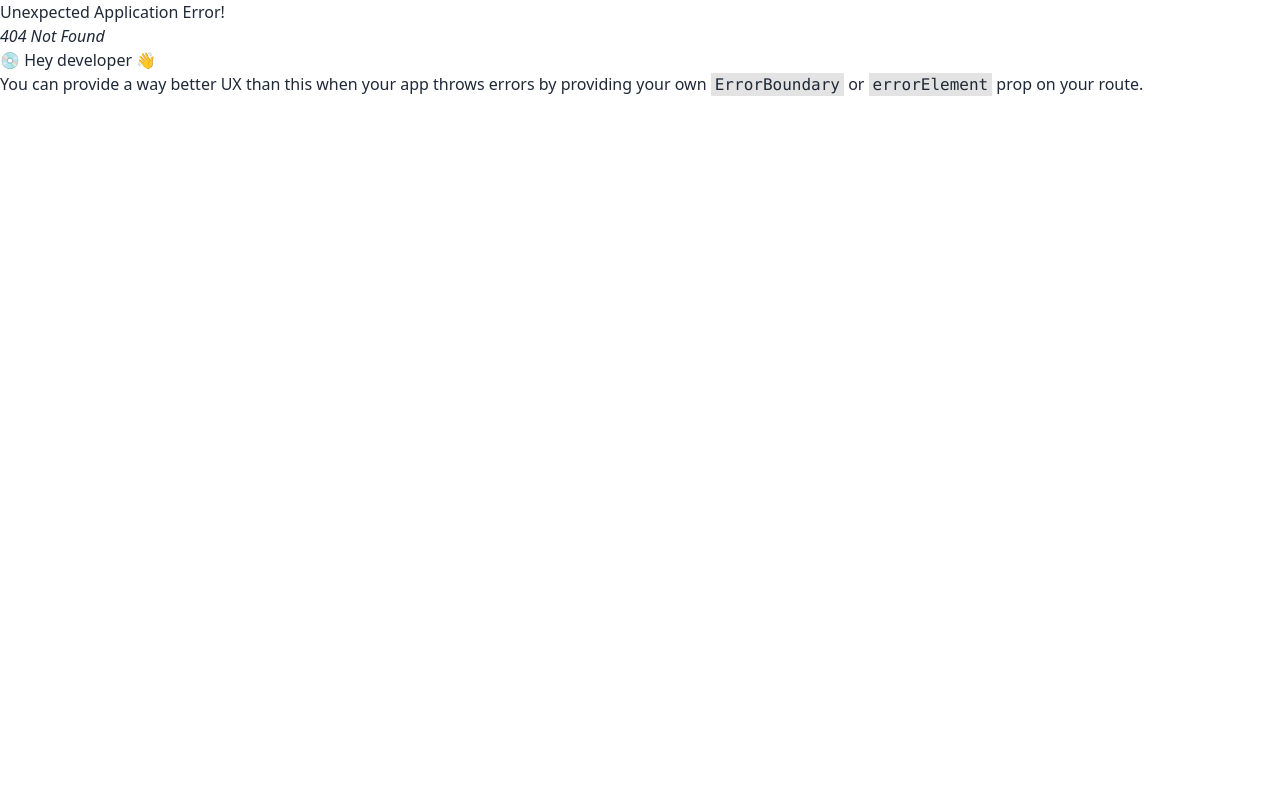
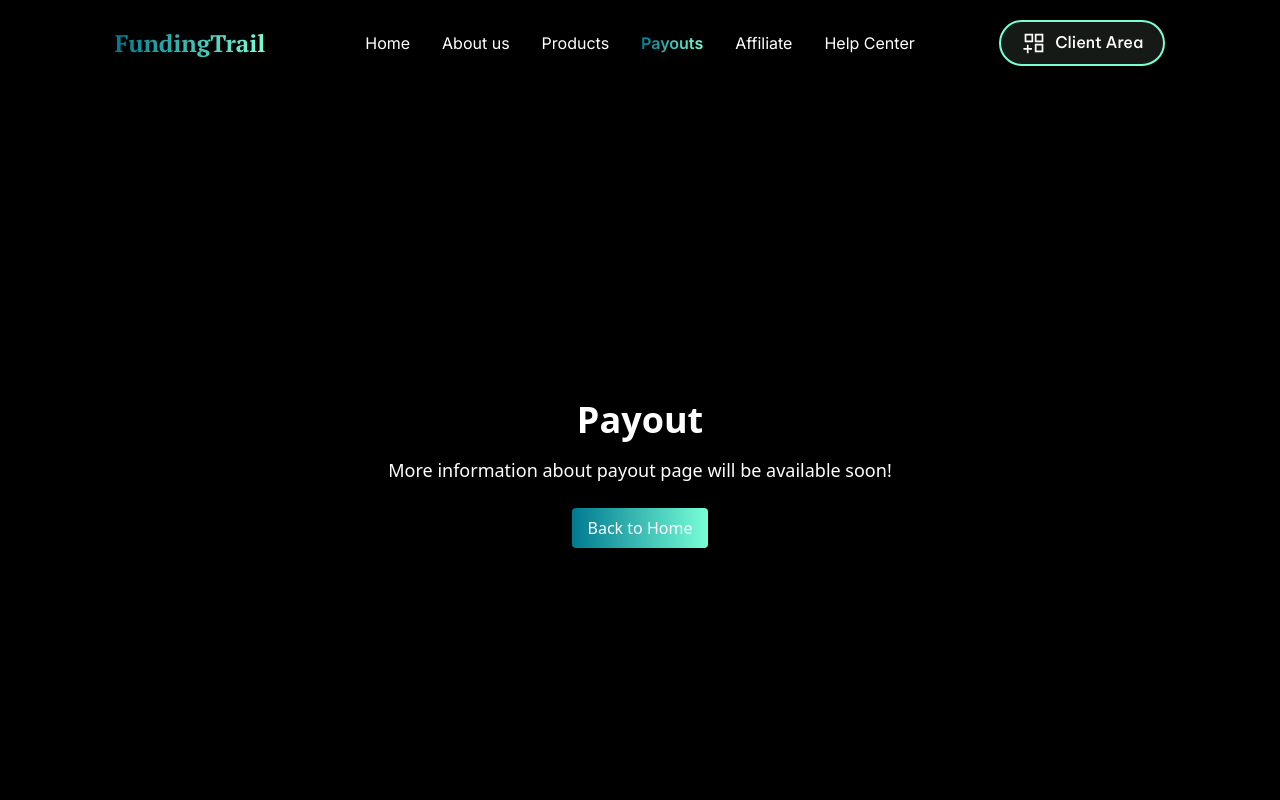
Before and after one commit to RakibHossen678/funding-programs, a React (Vite) app: page /payout in a window 1280 px wide. Before the commit this address had no page. Shown: the top 800 px of the page. Built offline with nearby package versions, Linux system fonts and the light colour scheme.

Commit message:
added not found page

```diff
--- a/src/Layout/MainLayout.jsx
+++ b/src/Layout/MainLayout.jsx
@@ -7,7 +7,9 @@ const MainLayout = () => {
     <div className="bg-black min-h-screen ">
       <div className="lg:w-10/12 md:w-11/12  mx-auto">
         <Navbar />
-        <Outlet />
+        <div className="min-h-[calc(100vh-370px)]">
+          <Outlet />
+        </div>
         <Footer />
       </div>
     </div>
--- a/src/components/Navbar.jsx
+++ b/src/components/Navbar.jsx
@@ -18,7 +18,7 @@ const Navbar = () => {
       </li>
       <li>
         <NavLink
-          to={"/about"}
+          to={"/about us"}
           className={({ isActive }) =>
             isActive
               ? "bg-gradient-to-r from-[#007991] to-[#78ffd6] bg-clip-text text-transparent font-semibold "
@@ -66,7 +66,7 @@ const Navbar = () => {
       </li>
       <li>
         <NavLink
-          to={"/help"}
+          to={"/Help center"}
           className={({ isActive }) =>
             isActive
               ? "bg-gradient-to-r from-[#007991] to-[#78ffd6] bg-clip-text text-transparent font-semibold "
--- /dev/null
+++ b/src/components/NotFound.jsx
@@ -0,0 +1,23 @@
+import { Link, useLocation } from "react-router-dom";
+
+const NotFound = () => {
+  const location = useLocation();
+  const pathname = decodeURIComponent(location.pathname);
+
+  return (
+    <div className="flex flex-col items-center justify-center min-h-screen ">
+      <h1 className="text-4xl font-bold text-white pb-4 capitalize">{pathname.replace("/", " ")}</h1>
+      <p className="text-lg text-white mb-6">
+        More information about {pathname.replace("/", " ")} page  will  be available soon!
+      </p>
+      <Link
+        to="/"
+        className="bg-gradient-to-r from-[#007991] to-[#78ffd6] text-white py-2 px-4 rounded"
+      >
+        Back to Home
+      </Link>
+    </div>
+  );
+};
+
+export default NotFound;
--- /dev/null
+++ b/src/pages/Home.jsx
@@ -0,0 +1,11 @@
+
+
+const Home = () => {
+  return (
+    <div>
+
+    </div>
+  );
+};
+
+export default Home;
```
Also changed, not shown: src/Routes/Router.jsx (+28 -0 lines).
